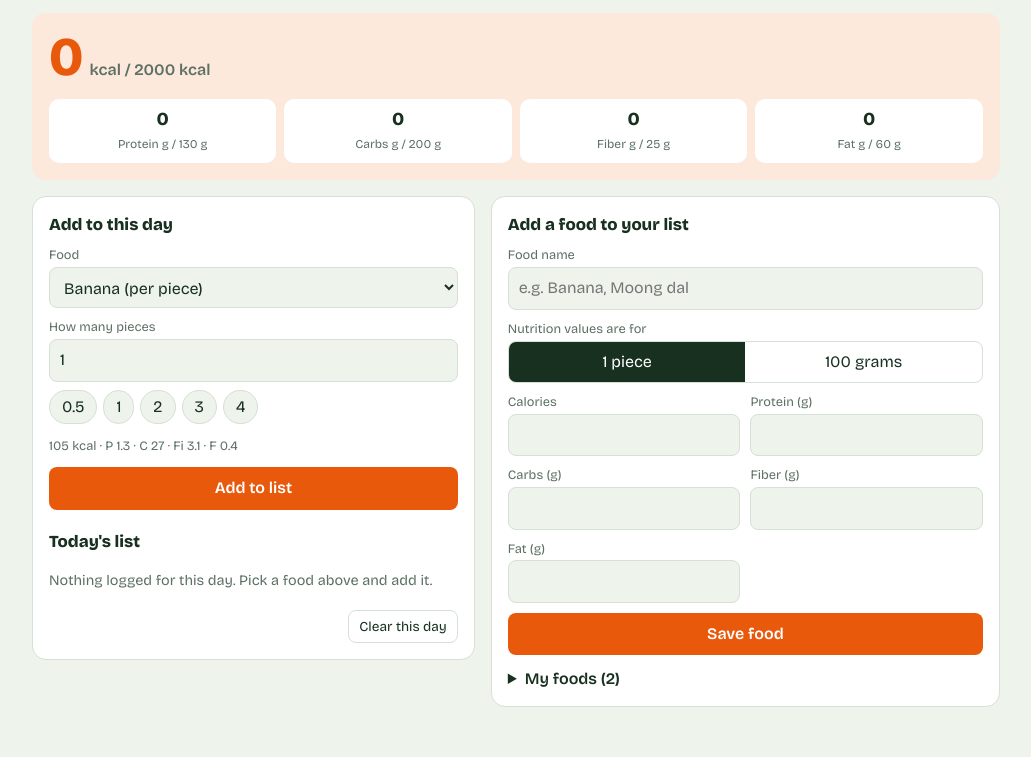
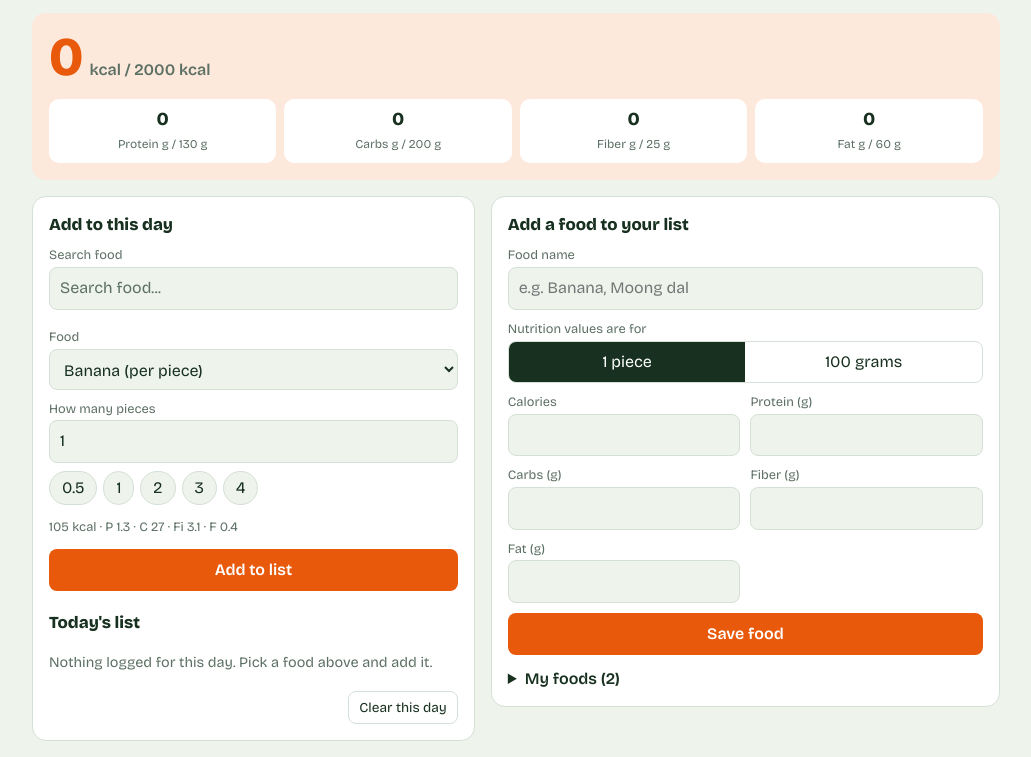
Before and after one commit to gunj89/nutrition-counter, a plain HTML site: page index.html in a window 1280 px wide. Shown: the part 84-841 px from the top of the page, without its empty margins (124-1155 px from the left). Before the commit the page ends 807 px from the top, so only its background shows below. Drawn offline with nearby package versions, Linux system fonts and the light colour scheme.

Commit message:
initial cmt

```diff
--- a/css/style.css
+++ b/css/style.css
@@ -38,3 +38,10 @@ li.row:first-child{border-top:0}
 .empty{color:var(--mute);font-size:.9rem;padding:8px 0}
 .scroll{overflow-x:auto}
 details summary{cursor:pointer;font-weight:600}
+#foodSearch {
+    margin-bottom: 8px;
+}
+
+#foodSearch::placeholder {
+    color: var(--mute);
+}
--- a/index.html
+++ b/index.html
@@ -28,8 +28,16 @@
 
     <section class="card">
     <h2>Add to this day</h2>
-    <label for="pick">Food</label>
-    <select id="pick"></select>
+<label for="foodSearch">Search food</label>
+<input
+    id="foodSearch"
+    type="search"
+    placeholder="Search food..."
+    autocomplete="off"
+>
+
+<label for="pick" style="margin-top:10px">Food</label>
+<select id="pick"></select>
     <label for="qty" style="margin-top:10px" id="qtyLabel">Quantity</label>
     <input id="qty" type="number" min="0" step="any" inputmode="decimal" value="1">
     <div class="chips" id="chips"></div>
--- a/script/script.js
+++ b/script/script.js
@@ -35,20 +35,42 @@
     save(KF,foods);
     ['fname','fcal','fp','fc','ffi','ff'].forEach(function(i){$(i).value=''});
     $('fmsg').textContent=name+' saved. Pick it from the list on the right.';
+    $('foodSearch').value='';
     renderFoods();$('pick').value=foods[foods.length-1].id;updateQtyUI();
   });
 
   function renderFoods(){
-    var sel=$('pick'),cur=sel.value;
-    sel.innerHTML=foods.length?foods.map(function(f){
-      return '<option value="'+f.id+'">'+esc(f.name)+' ('+(f.mode==='piece'?'per piece':'per 100 g')+')</option>'}).join(''):'<option value="">No foods yet</option>';
-    if(cur&&foods.some(function(f){return f.id===cur}))sel.value=cur;
+    var sel=$('pick');
+    var selectedId=sel.value;
+    var words=$('foodSearch').value.trim().toLowerCase().split(/\s+/).filter(Boolean);
+
+    // every typed word must appear somewhere in the food name
+    var filtered=foods.filter(function(f){
+      var n=f.name.toLowerCase();
+      return words.every(function(w){return n.indexOf(w)!==-1});
+    });
+
+    sel.innerHTML=filtered.length
+      ? filtered.map(function(f){
+          return '<option value="'+f.id+'">'+esc(f.name)+' ('+(f.mode==='piece'?'per piece':'per 100 g')+')</option>';
+        }).join('')
+      : '<option value="">No matching foods</option>';
+
+    // keep the current food if it is still in the results, otherwise pick the first match
+    if(filtered.some(function(f){return f.id===selectedId})){
+      sel.value=selectedId;
+    }else if(filtered.length){
+      sel.selectedIndex=0;
+    }
+
     $('fcount').textContent=foods.length;
     $('foodList').innerHTML=foods.map(function(f){
-      return '<li class="row"><div><div class="nm">'+esc(f.name)+'</div><div class="sub">'+f.cal+' kcal · P '+f.p+' · C '+f.c+' · Fi '+f.fi+' · F '+f.f+' / '+(f.mode==='piece'?'piece':'100 g')+'</div></div><button class="x" data-del="'+f.id+'" aria-label="Delete '+esc(f.name)+'">×</button></li>'}).join('')||'<li class="empty">Nothing saved yet.</li>';
+      return '<li class="row"><div><div class="nm">'+esc(f.name)+'</div><div class="sub">'+f.cal+' kcal · P '+f.p+' · C '+f.c+' · Fi '+f.fi+' · F '+f.f+' / '+(f.mode==='piece'?'piece':'100 g')+'</div></div><button class="x" data-del="'+f.id+'" aria-label="Delete '+esc(f.name)+'">×</button></li>';
+    }).join('')||'<li class="empty">Nothing saved yet.</li>';
+
     updateQtyUI();
   }
-
+  $('foodSearch').addEventListener('input',renderFoods);
   $('foodList').addEventListener('click',function(e){
     var id=e.target.dataset.del;if(!id)return;
     foods=foods.filter(function(f){return f.id!==id});save(KF,foods);renderFoods();
```
Also changed, not shown: service-worker.js (+18 -13 lines).
